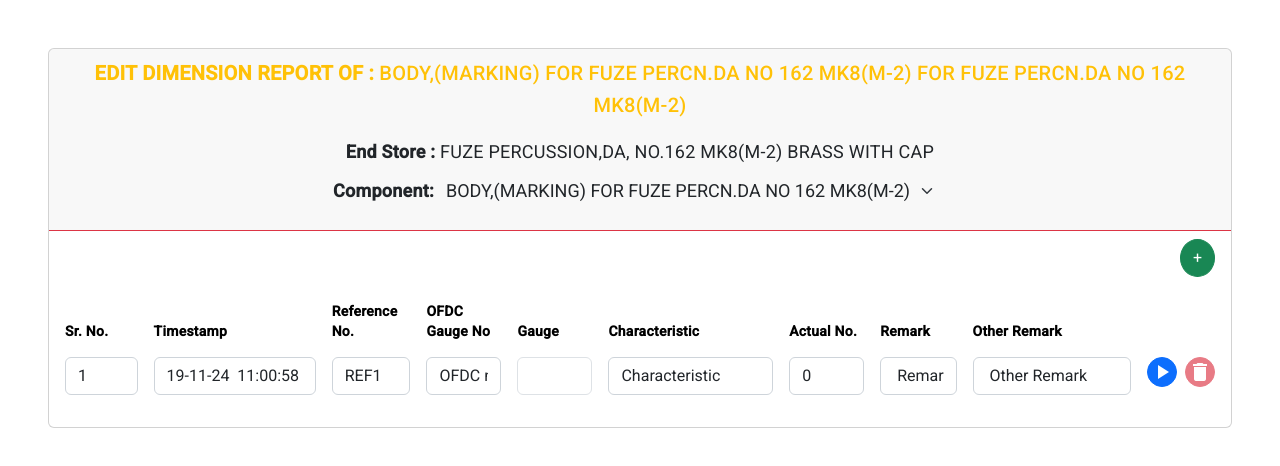
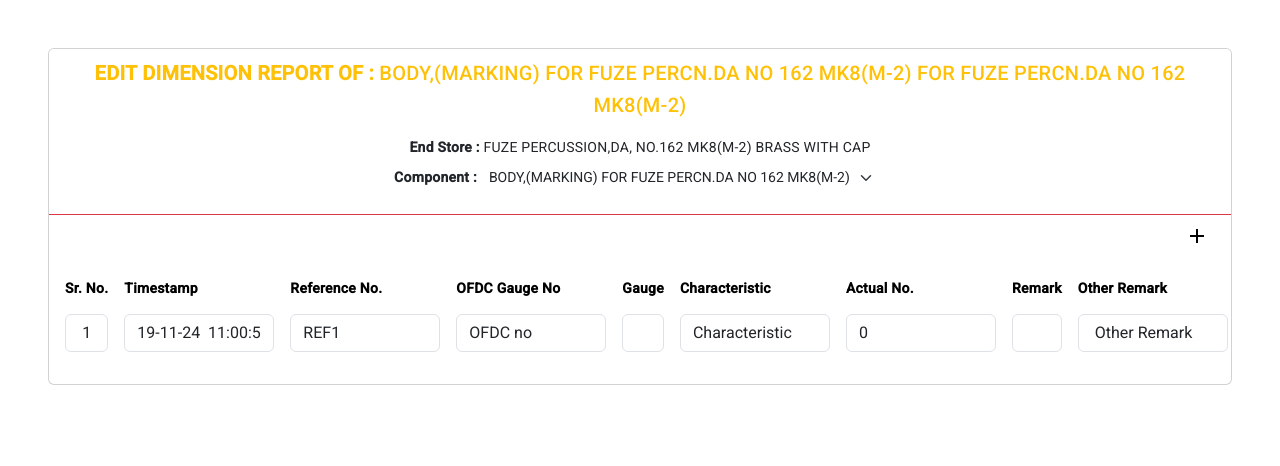
Before and after one commit to Arshiya1614/SenseLiveODFC, an Angular app: page /admin in a window 1280 px wide. Shown: the top 466 px of the page. Built offline with nearby package versions, Linux system fonts and the light colour scheme.

Commit message:
admin page done

```diff
--- a/src/app/admin/admin.component.css
+++ b/src/app/admin/admin.component.css
@@ -1,43 +1,45 @@
-p{
-    font-size:18px;
-    line-height:30px;
-}
-/* Hide scrollbar for webkit browsers */
-.table-responsive::-webkit-scrollbar {
-    display: none;
-  }
-  .table-responsive {
-    scrollbar-width: none; /* Firefox */
-    -ms-overflow-style: none; /* Internet Explorer and Edge */
+input.form-control {
+  min-width: 150px;
+  max-width: 200px;
 }
 
-  /* Optional: Prevent horizontal overflow in the container */
-  .container-fluid {
-    overflow-x: hidden;
+.table-responsive {
+  overflow-x: auto;
 }
-  /* Style for the dropdown to match the background */
-.form-select {
+
+.card-header {
+  position: sticky;
+  top: 0;
+  background-color: white;
+  z-index: 10;
+}
+
+.text-nowrap {
+  white-space: nowrap;
+}
+
+.add-btn{
+  border: none;
+  background: none;
+}
+.form-select{
   border: none;
   background-color: transparent;
-    color: inherit; /* Match the text color with the surrounding content */
-    font-size: inherit; /* Ensure the font size matches the surrounding text */
-    box-shadow: none; /* Remove any box shadow */
+  color: inherit;
+  font-size: inherit;
+  box-shadow: none;
   outline: none;
   padding: 1;
   cursor: pointer;
+
 }
 
 .form-select:focus {
-    outline: none; /* Prevent any focus outline from showing */
-    box-shadow: none; /* Ensure no focus shadow appears */
+  outline: none;
+  box-shadow:none;
 }
-  input{
-    box-shadow: none !important; /* Remove shadow */
-    border: 1px solid #ced4da;   /* Optional: Consistent border */
+
+.form-control:focus{
   outline: none;
+  box-shadow:none;
 }
-  @media print {
-    .d-print-none {
-      display: none;
-    }
-  }
--- a/src/app/admin/admin.component.html
+++ b/src/app/admin/admin.component.html
@@ -1,25 +1,40 @@
 <div class="container-fluid p-5">
-  <div class="card border-none w-100 ">
-    <div class="card-header border-bottom border-danger text-center p-2">
-      <h2 class="text-warning textfw-bold">
+  <div class="card border-none w-100">
+    <!-- Card Header -->
+    <div
+      class="card-header border-bottom border-danger text-center p-2"
+      style="position: sticky; top: 0; background-color: white; z-index: 10;">
+      <h2 class="text-warning ">
         <b>EDIT DIMENSION REPORT OF :</b> {{ reportData.title }}
       </h2>
-      <p class="mb-1 fw-3"><b>End Store :</b> {{ reportData.endStore }}</p>
+      <div class="sub-header">
+        <p class="mb-1 fw-3"><b>End Store : </b> {{ reportData.endStore }}</p>
         <p>
-        <b>Component:</b>
-        <select class="form-select d-inline w-auto" [(ngModel)]="selectedComponent" (change)="onComponentChange()">
+          <b>Component :</b>
+          <select
+            class="form-select d-inline w-auto"
+            [(ngModel)]="selectedComponent"
+            (change)="onComponentChange()">
             <option *ngFor="let component of components" [value]="component">
               {{ component }}
             </option>
           </select>
         </p>
       </div>
+    </div>
 
+    <!-- Add Button -->
     <div class="d-flex justify-content-end p-2">
-      <button class="btn btn-success rounded-circle me-2" (click)="addRow()">+</button>
+      <button class="add-btn me-2" (click)="addRow()">
+        <mat-icon>add</mat-icon>
+      </button>
     </div>
-    <div class="table-responsive p-2" style="max-height:500px; overflow-y: auto; scrollbar-width: none;">
-      <table class="table table-borderless">
+
+    <!-- Table Container -->
+    <div
+      class="table-responsive p-2"
+      style="max-height: 500px; overflow-y: auto; overflow-x: auto;">
+      <table class="table table-borderless text-nowrap">
         <thead>
           <tr>
             <th>Sr. No.</th>
@@ -36,25 +51,37 @@
         </thead>
         <tbody>
           <tr *ngFor="let row of reportData.characteristics; let i = index">
-            <td class ="col-1">
+            <td class="col-1" style="max-width: 50px; width: 50px;">
               <input
                 type="text"
                 class="form-control"
                 [(ngModel)]="row.srNo"
                 [readonly]="true"
+                style="min-width: 40px; max-width: 50px; text-align: center;"
               />
             </td>
-            <td class ="col-2">
+
+            <td class="col-2">
               <input
                 type="text"
                 class="form-control"
                 [(ngModel)]="row.timestamp"
-              />
+                [readonly]="true" />
             </td>
-            <td class ="col-1"><input type="text" class="form-control " [(ngModel)]="row.refNo"></td>
-            <td class ="col-1"><input type="text" class="form-control " [(ngModel)]="row.ofdcGaugeNo" [readonly]="true"></td>
-            <td class ="col-1">
-              <div>
+            <td class="col-1">
+              <input
+                type="text"
+                class="form-control"
+                [(ngModel)]="row.refNo" />
+            </td>
+            <td class="col-1">
+              <input
+                type="text"
+                class="form-control"
+                [(ngModel)]="row.ofdcGaugeNo"
+                [readonly]="true" />
+            </td>
+            <td class="col-2">
               <select
                 class="form-control input-medium"
                 [(ngModel)]="row.gauge"
@@ -63,23 +90,47 @@
                   {{ gauge }}
                 </option>
               </select>
-              </div>
             </td>
-            <td class="col-2"><input type="text" class="form-control" [(ngModel)]="row.characteristic" [readonly]="true"></td>
-            <td class="col-1"><input type="text" class="form-control" [(ngModel)]="row.actualNo"></td>
-            <td class="col-1"><input type="text" class="form-control" [(ngModel)]="row.remark"></td>
-            <td class="col-2"><input type="text" class="form-control" [(ngModel)]="row.otherRemark"></td>
-            <td class="d-print-none ">
+            <td class="col-2">
+              <input
+                type="text"
+                class="form-control"
+                [(ngModel)]="row.characteristic"
+                [readonly]="true" />
+            </td>
+            <td class="col-1">
+              <input
+                type="text"
+                class="form-control"
+                [(ngModel)]="row.actualNo"
+                [readonly]="true" />
+            </td>
+            <td class="col-2">
+              <select
+                class="form-control input-medium"
+                [(ngModel)]="row.remark">
+                <option *ngFor="let r of remarkOptions" [value]="r">
+                  {{ r }}
+                </option>
+              </select>
+            </td>
+            <td class="col-2">
+              <input
+                type="text"
+                class="form-control"
+                [(ngModel)]="row.otherRemark" />
+            </td>
+            <td class="d-print-none">
               <div class="d-flex justify-content-center">
-                <!-- Start/Stop Button -->
                 <button
                   class="btn btn-sm rounded-circle d-flex justify-content-center align-items-center"
                   [ngClass]="row.isStopped ? 'btn-primary' : 'btn-warning'"
                   (click)="toggleCounter(i)"
                   style="width: 30px; height: 30px; padding: 0;">
-                  <mat-icon class="text-white">{{ row.isStopped ? 'play_arrow' : 'pause' }}</mat-icon>
+                  <mat-icon class="text-white">
+                    {{ row.isStopped ? 'play_arrow' : 'pause' }}
+                  </mat-icon>
                 </button>
-                <!-- Delete Button -->
                 <button
                   *ngIf="row.isStopped"
                   class="btn btn-danger btn-sm rounded-circle ms-2 d-flex justify-content-center align-items-center"
@@ -94,6 +145,5 @@
         </tbody>
       </table>
     </div>
-
   </div>
 </div>
--- a/src/app/admin/admin.component.ts
+++ b/src/app/admin/admin.component.ts
@@ -17,7 +17,10 @@ export class AdminComponent {
     'Gauge 2',
     'Gauge 3'
   ];
-
+  remarkOptions : string[] = [
+    'satisfied',
+    'Not satisfied'
+  ]
   gaugeDataMap: { [key: string]: { characteristic: string; ofdcGaugeNo: string } } = {
     'Gauge 1': { characteristic: 'Characteristic 1', ofdcGaugeNo: 'OFDC001' },
     'Gauge 2': { characteristic: 'Characteristic 2', ofdcGaugeNo: 'OFDC002' },
```
Lines whose indentation alone changed are shown as unchanged.
